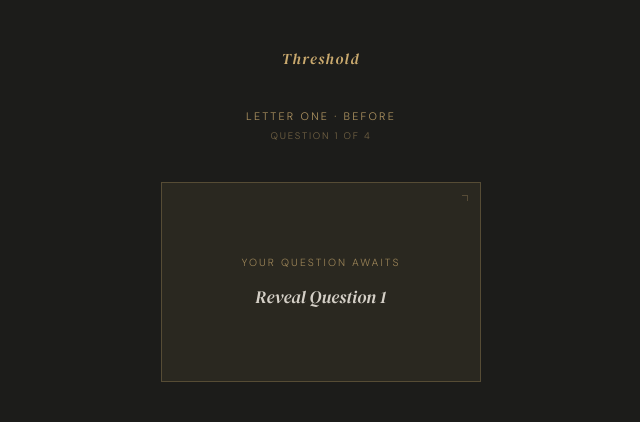
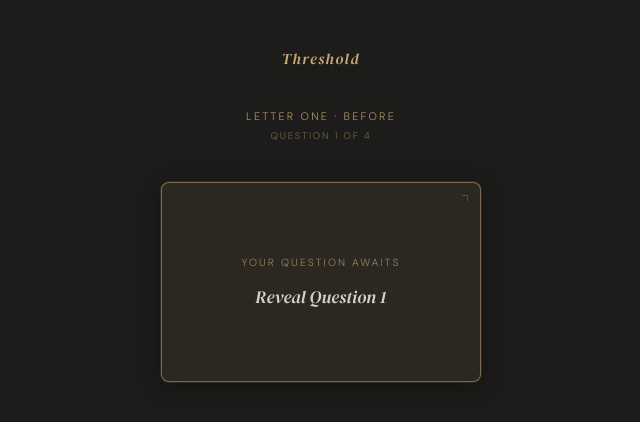
Before and after one commit to amandagall/threshold, a website: page answer.html in a window 1280 px wide. Shown: the full height of the page, 319-959 px from the left. Drawn offline with Linux system fonts and the light colour scheme.

Commit message:
card face

```diff
--- a/answer.html
+++ b/answer.html
@@ -90,13 +90,15 @@
   position: absolute;
   inset: 0;
   backface-visibility: hidden;
-      border: 1px solid var(--gold-dim);
+  border: 1px solid rgba(201, 169, 110, 0.5);
   background: var(--card-bg);
   display: flex;
   flex-direction: column;
   align-items: center;
   justify-content: center;
   padding: 2rem;
+  border-radius: 8px;
+  box-shadow: 0 0 0 1px rgba(201, 169, 110, 0.15), 0 4px 24px rgba(0,0,0,0.4);
 }
 
     .card-back {
```
Lines whose indentation alone changed are shown as unchanged.
